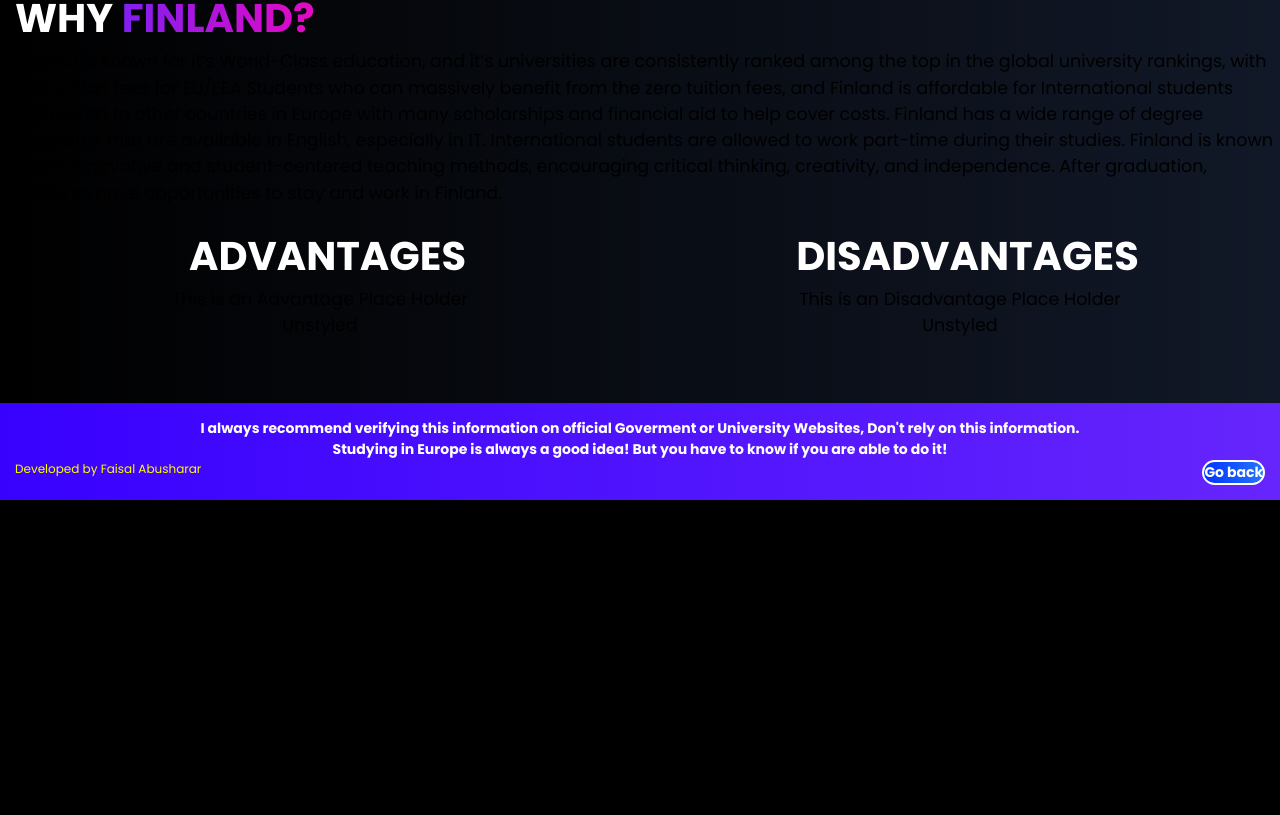
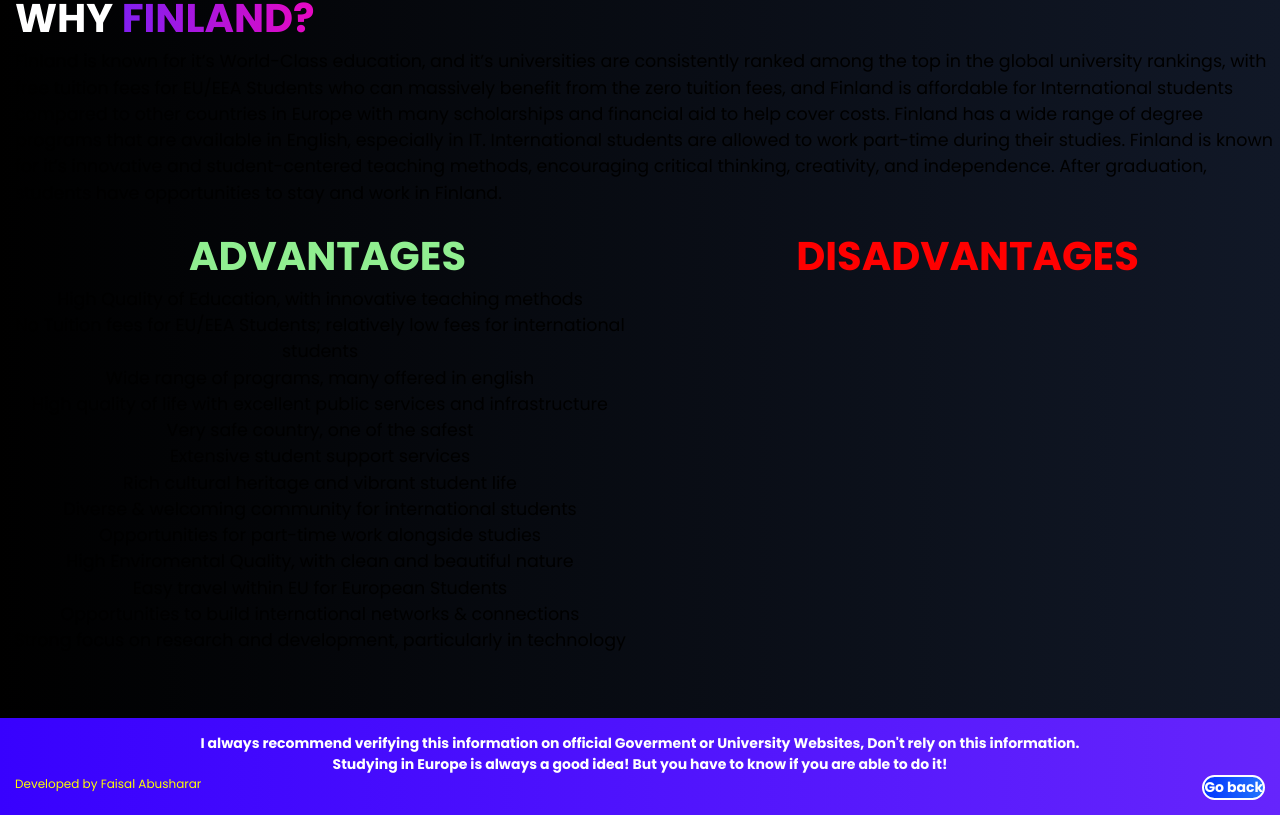
Before and after one commit to FaisalAbusharar/europe-university-info, a Next.js app: page /countries/finland in a window 1280 px wide. Shown: the part 579-1394 px from the top of the page. Before the commit the page ends 1079 px from the top, so only its background shows below. Built offline with nearby package versions, Linux system fonts and the light colour scheme.

Commit message:
i have no idea what im doing

```diff
--- a/src/app/components/country.jsx
+++ b/src/app/components/country.jsx
@@ -3,6 +3,7 @@
 import {Poppins } from 'next/font/google';
 import Link from 'next/link';
 import React, { useState, useEffect } from 'react';
+
 
 const poppins = Poppins({ subsets: ['latin'], weight: ['400', '700'] })
 
@@ -16,8 +17,8 @@ const Country = ({countryName, countryNameOptional,
     visaRequirementsFinancials,
     visaRequirementsInsurance,
     whyChooseCountry = [{}],
-    advantages =["This is an Advantage Place Holder", "Unstyled"],
-    disadvantages = ["This is an Disadvantage Place Holder", "Unstyled"],
+    advantages =[],
+    disadvantages = [],
     footerInformation,
     titleColor1, titleColor2,
     optionalInformation= [{}],   })=> {
@@ -49,7 +50,7 @@ const Country = ({countryName, countryNameOptional,
 
     return (
 
-        <main className={`${poppins.className} flex flex-col min-h-screen bg-gradient-to-r from-black to-gray-900 ${loaded ? 'slide-in' : ''}`}>
+        <main id="bodyContainer" className={`${poppins.className} flex flex-col min-h-screen bg-gradient-to-r from-black to-gray-900 ${loaded ? 'slide-in' : ''}`}>
             <div  className="flex-grow flex-col items-center justify-center">
                 <h1 id="titleCountry" style={titleStyle}>{countryName}</h1>
                 <button id="toggleButton" onClick={handleToggle}>
@@ -68,9 +69,10 @@ const Country = ({countryName, countryNameOptional,
                 <h2 id="infoBody">{whyChooseCountry[0].description}</h2>
 
                 {/* Advantage & Disadvantage Section */}
+
                 <div className="flex justify-around w-full">
                     <div className="w-1/2">
-                        <h3 id="subtitleCenter">ADVANTAGES</h3>
+                        <h3 style={{color: 'lightgreen'}} id="subtitleCenter">ADVANTAGES</h3>
                         <ul id="infoCenter">
                             {advantages.map((advantage, index) => (
                                 <li key={index}>{advantage}</li>
@@ -78,7 +80,7 @@ const Country = ({countryName, countryNameOptional,
                         </ul>
                     </div>
                     <div className="w-1/2">
-                        <h3 id="subtitleCenter">DISADVANTAGES</h3>
+                        <h3 style={{color: 'red'}} id="subtitleCenter">DISADVANTAGES</h3>
                         <ul id="infoCenter">
                             {disadvantages.map((disadvantage, index) => (
                                 <li key={index}>{disadvantage}</li>
--- a/src/app/countries/finland/page.tsx
+++ b/src/app/countries/finland/page.tsx
@@ -61,6 +61,21 @@ const whyChooseFinland = (
 )
 
 
+const finlandAdvantages = ["High Quality of Education, with innovative teaching methods",
+    "No Tuition fees for EU/EEA Students; relatively low fees for international students",
+    "Wide range of programs, many offered in english",
+    "High quality of life with excellent public services and infrastructure",
+    "Very safe country, one of the safest",
+    "Extensive student support services",
+    "Rich cultural heritage and vibrant student life",
+    "Diverse & welcoming community for international students",
+    "Opportunities for part-time work alongside studies",
+    "High Enviromental Quality, with clean and beautiful nature",
+    "Easy travel within EU for European Students",
+    "Opportunities to build international networks & connections",
+    "Strong focus on research and development, particularly in technology"
+]
+
 
 const Finland = () => {
     const CountryInformation = {
@@ -75,6 +90,7 @@ const Finland = () => {
         visaRequirementsInsurance: visaInsuranceRequirements,
         footerInformation: "I always recommend verifying this information on official Goverment or University Websites, Don't rely on this information.",
         whyChooseCountry: [{title: <>WHY <p id="gradientSub">FINLAND?</p></>, description: whyChooseFinland}],
+        advantages: finlandAdvantages,
         titleColor1: "#003580",
         titleColor2: "#ffffff",
         optionalInformation: [{title: <>Studying under <p id="gradientSub">AICE</p></>, description: aiceInformation}]
@@ -87,6 +103,7 @@ const Finland = () => {
             universityInformation={CountryInformation.universityInformation} internationalUniversityInformation={CountryInformation.internationalUniversityInformation}
             footerInformation={CountryInformation.footerInformation} titleColor1={CountryInformation.titleColor1} titleColor2={CountryInformation.titleColor2}
             whyChooseCountry={CountryInformation.whyChooseCountry}
+            advantages={CountryInformation.advantages}
             optionalInformation={CountryInformation.optionalInformation}
             visaRequirementsRequirements={CountryInformation.visaRequirementsRequirements} visaRequirementsFinancials={CountryInformation.visaRequirementsFinancials}
             visaRequirementsInsurance={CountryInformation.visaRequirementsInsurance}
```
Also changed, not shown: src/app/animations.css (line endings or trailing spaces), src/app/countries/countrypage.css (line endings or trailing spaces).
